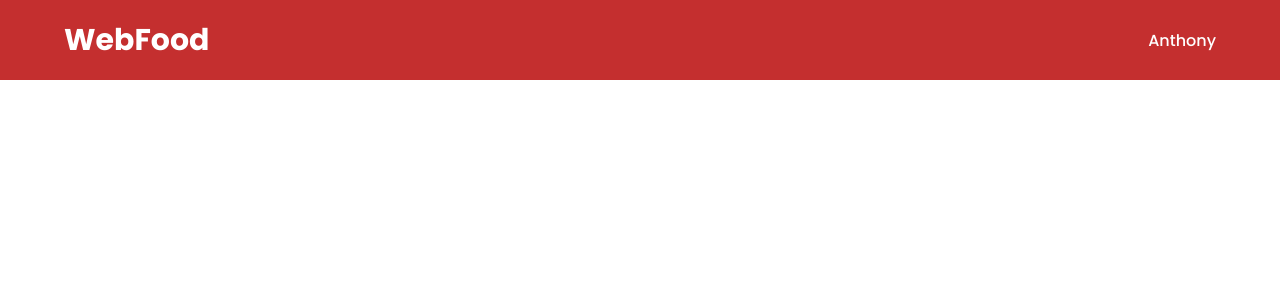
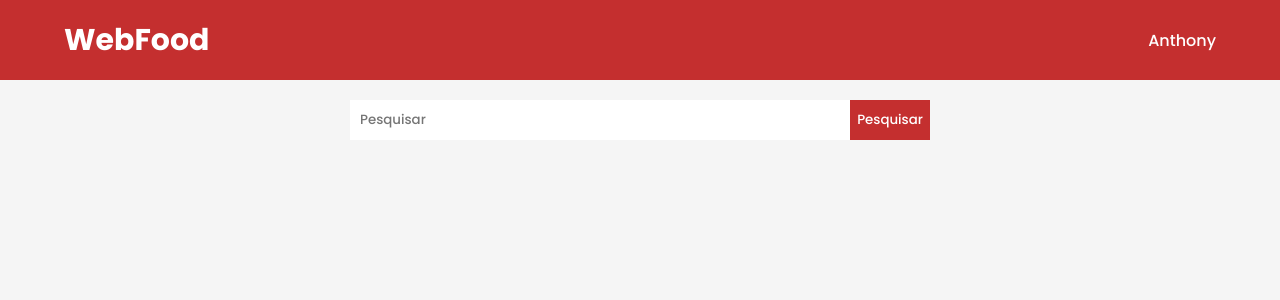
Before and after one commit to AnthonyH30/WebFood, a React (Vite) app: page / in a window 1280 px wide. Shown: the top 300 px of the page. Built offline with nearby package versions, Linux system fonts and the light colour scheme.

Commit message:
adding input for search products

```diff
--- /dev/null
+++ b/src/Components/Btn/index.tsx
@@ -0,0 +1,12 @@
+import React from 'react';
+import { ButtonProps } from '../../Types/ButtonType';
+import './styles.scss';
+
+
+export default function Btn({children}: ButtonProps) {
+  return (
+    <button>
+        {children}
+    </button>
+  )
+}
--- /dev/null
+++ b/src/Components/Btn/styles.scss
@@ -0,0 +1,11 @@
+@import '../../Styles/mixins.scss';
+@import '../../Styles/variables.scss';
+
+button{
+    height: 40px;
+    width: 80px;
+    border: none;
+    cursor: pointer;
+    background-color: $bg-color-primary;
+    color: $text-color-secondary;
+}
--- /dev/null
+++ b/src/Components/Input/index.tsx
@@ -0,0 +1,10 @@
+import React from 'react';
+import { MyInputProps } from '../../Types/InputType';
+import './styles.scss';
+
+
+export default function Input({type, onChange, placeholder, value}: MyInputProps) {
+  return (
+    <input type={type} onChange={onChange} placeholder={placeholder} value={value}/>
+  )
+}
--- /dev/null
+++ b/src/Components/Input/styles.scss
@@ -0,0 +1,12 @@
+@import '../../Styles/mixins.scss';
+@import '../../Styles/variables.scss';
+
+input{
+    width: 70%;
+    max-width: 500px;
+    height: 40px;
+    border: none;
+    background-color: $text-color-secondary;
+    padding-left: 10px;
+    outline: none;
+}
--- a/src/Global/Global.scss
+++ b/src/Global/Global.scss
@@ -1,7 +1,12 @@
 @import url('https://fonts.googleapis.com/css2?family=Poppins:wght@500;600;700&display=swap');
+@import '../Styles/variables.scss';
 *{
     margin: 0;
     padding: 0;
     box-sizing: border-box;
     font-family: 'Poppins', sans-serif;
 }
+
+body{
+    background-color: $bg-color-secondary;
+}
--- a/src/Pages/Home/index.tsx
+++ b/src/Pages/Home/index.tsx
@@ -1,11 +1,17 @@
 import React, { memo } from "react";
 import './styles.scss';
 import Header from '../../Services/Header';
+import Input from "../../Components/Input";
+import Btn from "../../Components/Btn";
 
 function Home(){
     return(
         <>
             <Header />
+            <form className="Search">
+                <Input placeholder="Pesquisar" />
+                <Btn>Pesquisar</Btn>
+            </form>
         </>
     )
 }
--- a/src/Pages/Home/styles.scss
+++ b/src/Pages/Home/styles.scss
@@ -0,0 +1,8 @@
+@import '../../Styles/mixins.scss';
+@import '../../Styles/variables.scss';
+
+form{
+    width: 100%;
+    height: 80px;
+    @include center;
+}
--- /dev/null
+++ b/src/Types/ButtonType.ts
@@ -0,0 +1,3 @@
+export type ButtonProps ={
+    children: React.ReactNode;
+}
--- /dev/null
+++ b/src/Types/InputType.ts
@@ -0,0 +1 @@
+export type MyInputProps = React.DetailedHTMLProps<React.InputHTMLAttributes<HTMLInputElement>, HTMLInputElement>
```
